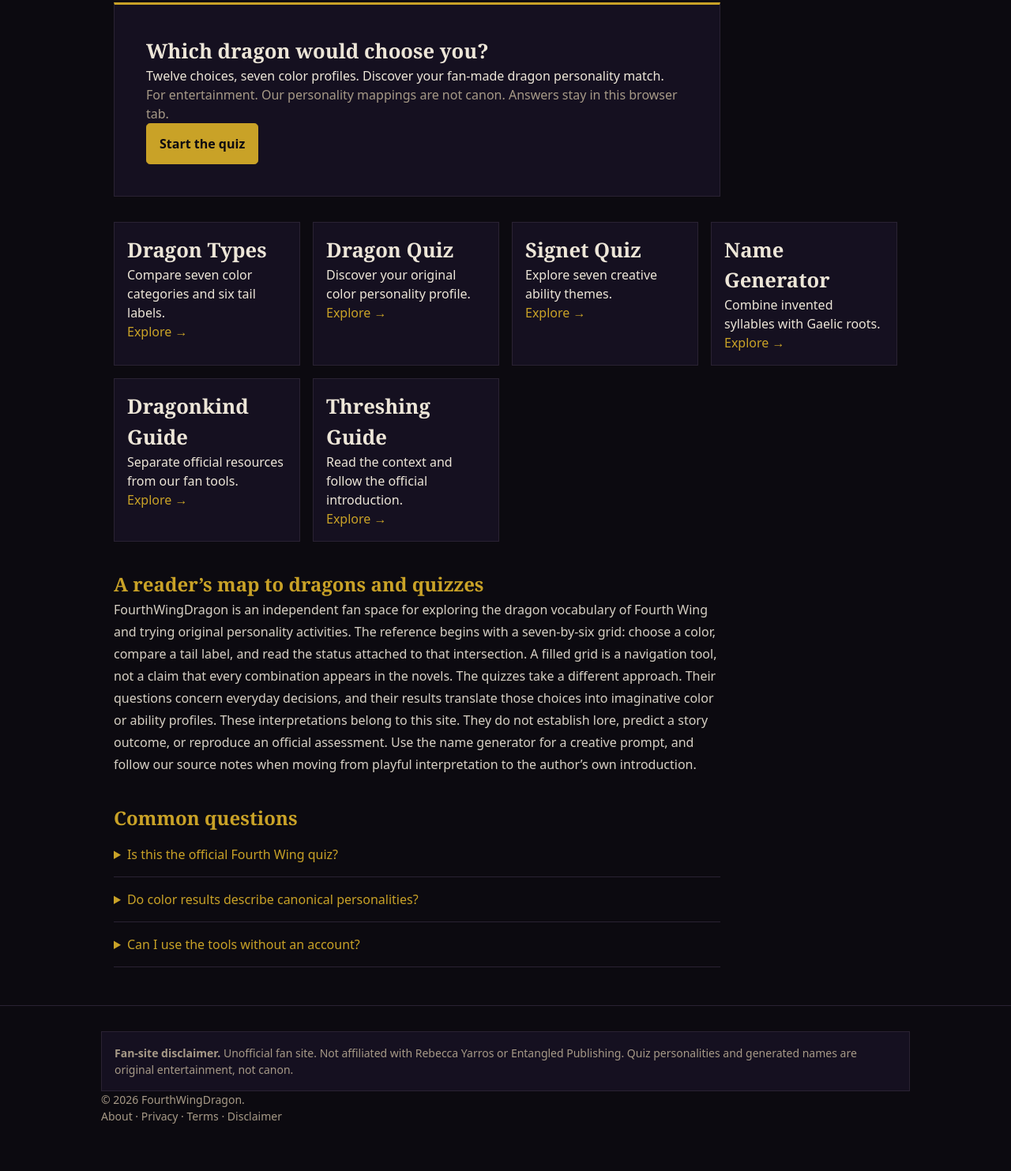
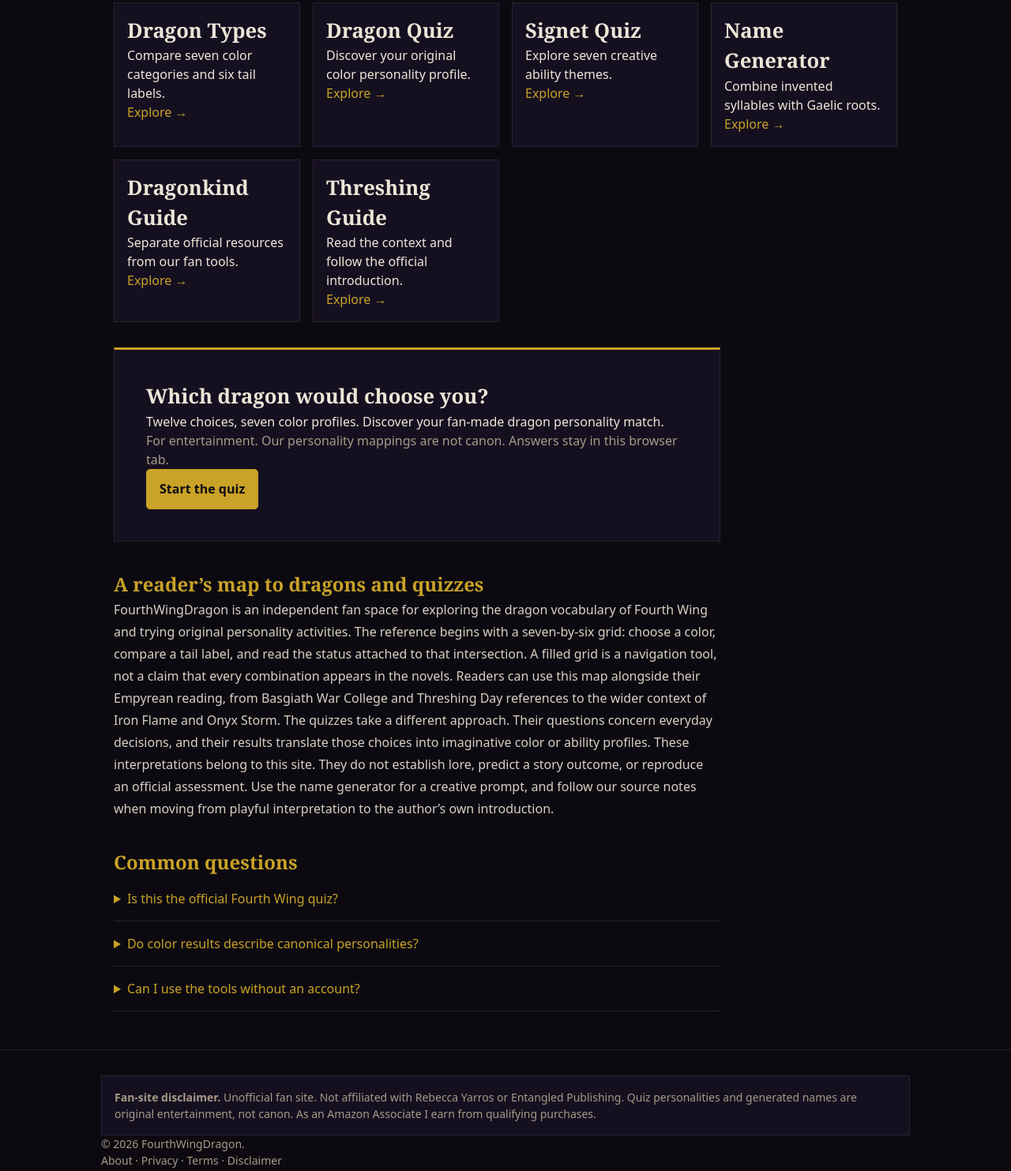
Before and after one commit to bluescorpio/fourthwingdragon, an Astro site: page / in a window 1280 px wide. Shown: the part 335-1818 px from the top of the page at 79% size. Before the commit the page ends 1791 px from the top, so only its background shows below. Built offline with nearby package versions, Linux system fonts and the light colour scheme; Astro itself is replaced by a stand-in of ours.

Commit message:
feat: surface homepage quiz and SEO entities

```diff
--- a/src/components/Disclaimer.astro
+++ b/src/components/Disclaimer.astro
@@ -1,4 +1,4 @@
 ---
 import { DISCLAIMER_SHORT } from '../lib/constants';
 ---
-<aside class="bordered muted"><strong>Fan-site disclaimer.</strong> {DISCLAIMER_SHORT} Quiz personalities and generated names are original entertainment, not canon.</aside>
+<aside class="bordered muted"><strong>Fan-site disclaimer.</strong> {DISCLAIMER_SHORT} Quiz personalities and generated names are original entertainment, not canon. As an Amazon Associate I earn from qualifying purchases.</aside>
--- a/src/pages/index.astro
+++ b/src/pages/index.astro
@@ -5,13 +5,13 @@ import StructuredData from '../components/StructuredData.astro';
 import {dragonTypeQuiz} from '../lib/quizzes';
 import {DEFAULT_TITLE,DEFAULT_DESCRIPTION} from '../lib/constants';
 const features=[['/dragons/','Dragon Types','Compare seven color categories and six tail labels.'],['/quiz/dragon-type/','Dragon Quiz','Discover your original color personality profile.'],['/quiz/signet/','Signet Quiz','Explore seven creative ability themes.'],['/dragon-name-generator/','Name Generator','Combine invented syllables with Gaelic roots.'],['/guide-to-dragonkind/','Dragonkind Guide','Separate official resources from our fan tools.'],['/guides/threshing/','Threshing Guide','Read the context and follow the official introduction.']];
-const faqs=[['Is this the official Fourth Wing quiz?','No. This independent fan quiz uses original personality mappings. It is not affiliated with the author or publisher.'],['Do color results describe canonical personalities?','No. Quiz traits are our creative interpretations, separate from the dragon reference matrix.'],['Can I use the tools without an account?','Yes. Both quizzes and the name generator run in your browser without an account.']];
+const faqs=[['Is this the official Fourth Wing quiz?','No. This independent fan quiz uses original personality mappings. It is not affiliated with the author or publisher. It is a fan activity inspired by the world of Basgiath War College and Threshing Day.'],['Do color results describe canonical personalities?','No. Quiz traits are our creative interpretations, separate from the dragon reference matrix. Browse Black, Blue, Green, Red, Orange, Brown and Iridescent categories, plus Daggertail, Morningstartail, Scorpiontail, Swordtail, Clubtail and Feathertail labels, as a site taxonomy rather than a canon claim.'],['Can I use the tools without an account?','Yes. Both quizzes and the name generator run in your browser without an account. The guide also points readers toward Iron Flame and Onyx Storm reading context without reproducing plot details.']];
 ---
 <BaseLayout title={DEFAULT_TITLE} description={DEFAULT_DESCRIPTION}>
 <p class="eyebrow">An unofficial Empyrean fan experience</p><h1>Fourth Wing Quiz &amp; Dragons: Every Type, Color and Tail</h1>
+<div class="grid cards">{features.map(([href,label,summary])=><a class="bordered feature-card" href={href}><h2>{label}</h2><p>{summary}</p><span>Explore →</span></a>)}</div>
 <QuizRunner quiz={dragonTypeQuiz}/>
-<div class="grid cards">{features.map(([href,label,summary])=><a class="bordered feature-card" href={href}><h2>{label}</h2><p>{summary}</p><span>Explore →</span></a>)}</div>
-<section class="prose"><h2>A reader’s map to dragons and quizzes</h2><p>FourthWingDragon is an independent fan space for exploring the dragon vocabulary of Fourth Wing and trying original personality activities. The reference begins with a seven-by-six grid: choose a color, compare a tail label, and read the status attached to that intersection. A filled grid is a navigation tool, not a claim that every combination appears in the novels. The quizzes take a different approach. Their questions concern everyday decisions, and their results translate those choices into imaginative color or ability profiles. These interpretations belong to this site. They do not establish lore, predict a story outcome, or reproduce an official assessment. Use the name generator for a creative prompt, and follow our source notes when moving from playful interpretation to the author’s own introduction.</p></section>
+<section class="prose"><h2>A reader’s map to dragons and quizzes</h2><p>FourthWingDragon is an independent fan space for exploring the dragon vocabulary of Fourth Wing and trying original personality activities. The reference begins with a seven-by-six grid: choose a color, compare a tail label, and read the status attached to that intersection. A filled grid is a navigation tool, not a claim that every combination appears in the novels. Readers can use this map alongside their Empyrean reading, from Basgiath War College and Threshing Day references to the wider context of Iron Flame and Onyx Storm. The quizzes take a different approach. Their questions concern everyday decisions, and their results translate those choices into imaginative color or ability profiles. These interpretations belong to this site. They do not establish lore, predict a story outcome, or reproduce an official assessment. Use the name generator for a creative prompt, and follow our source notes when moving from playful interpretation to the author’s own introduction.</p></section>
 <section class="prose"><h2>Common questions</h2>{faqs.map(([q,a])=><details><summary>{q}</summary><p>{a}</p></details>)}</section>
 <StructuredData data={{'@context':'https://schema.org','@type':'FAQPage',mainEntity:faqs.map(([name,text])=>({'@type':'Question',name,acceptedAnswer:{'@type':'Answer',text}}))}}/>
 <StructuredData data={{'@context':'https://schema.org','@type':'WebSite',name:'FourthWingDragon',url:'https://fourthwingdragon.com/',publisher:{'@type':'Organization',name:'FourthWingDragon',url:'https://fourthwingdragon.com/'}}}/>
```
